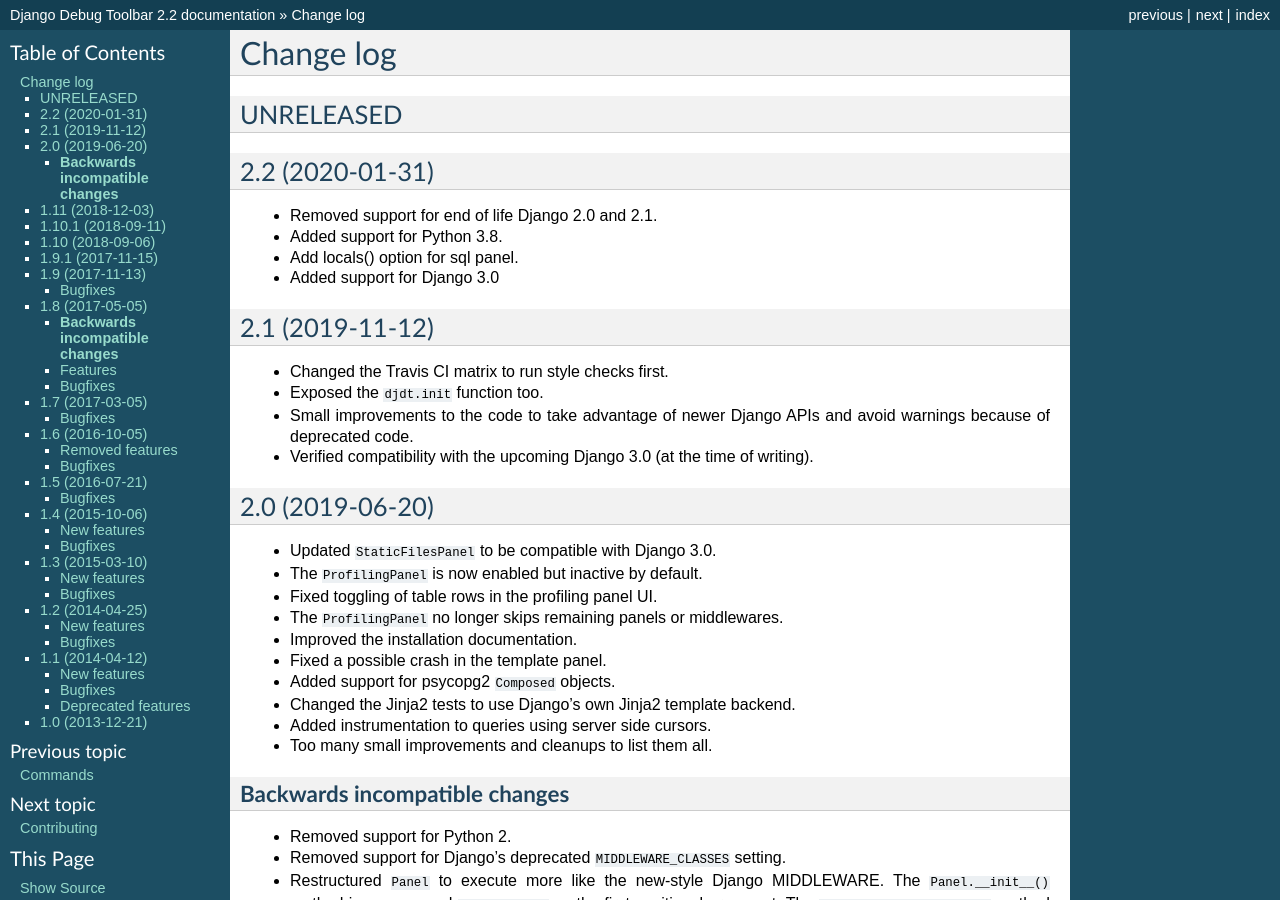
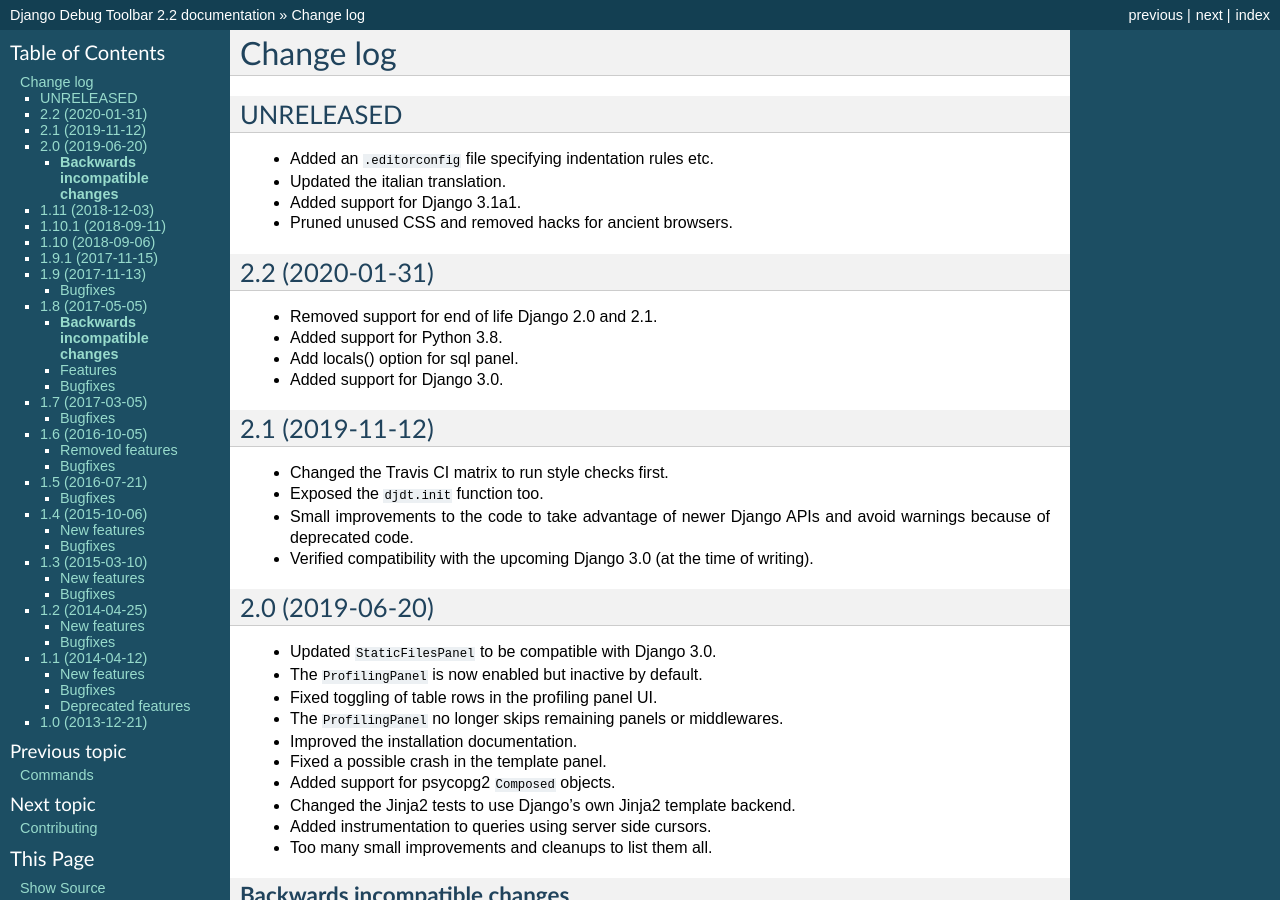
Before and after one commit to jazzband/django-debug-toolbar, a Sphinx documentation site: the page built from docs/changes.rst, in a window 1280 px wide and 900 px high. Built offline with Sphinx 7.4.7, drawn with Linux system fonts in a browser that asks for light colours.

Commit message:
Add recent changes to the changelog

```diff
--- a/docs/changes.rst
+++ b/docs/changes.rst
@@ -3,6 +3,11 @@
 
 UNRELEASED
 ----------
+
+* Added an ``.editorconfig`` file specifying indentation rules etc.
+* Updated the italian translation.
+* Added support for Django 3.1a1.
+* Pruned unused CSS and removed hacks for ancient browsers.
 
 
 2.2 (2020-01-31)
@@ -11,7 +16,8 @@
 * Removed support for end of life Django 2.0 and 2.1.
 * Added support for Python 3.8.
 * Add locals() option for sql panel.
-* Added support for Django 3.0
+* Added support for Django 3.0.
+
 
 2.1 (2019-11-12)
 ----------------
```
